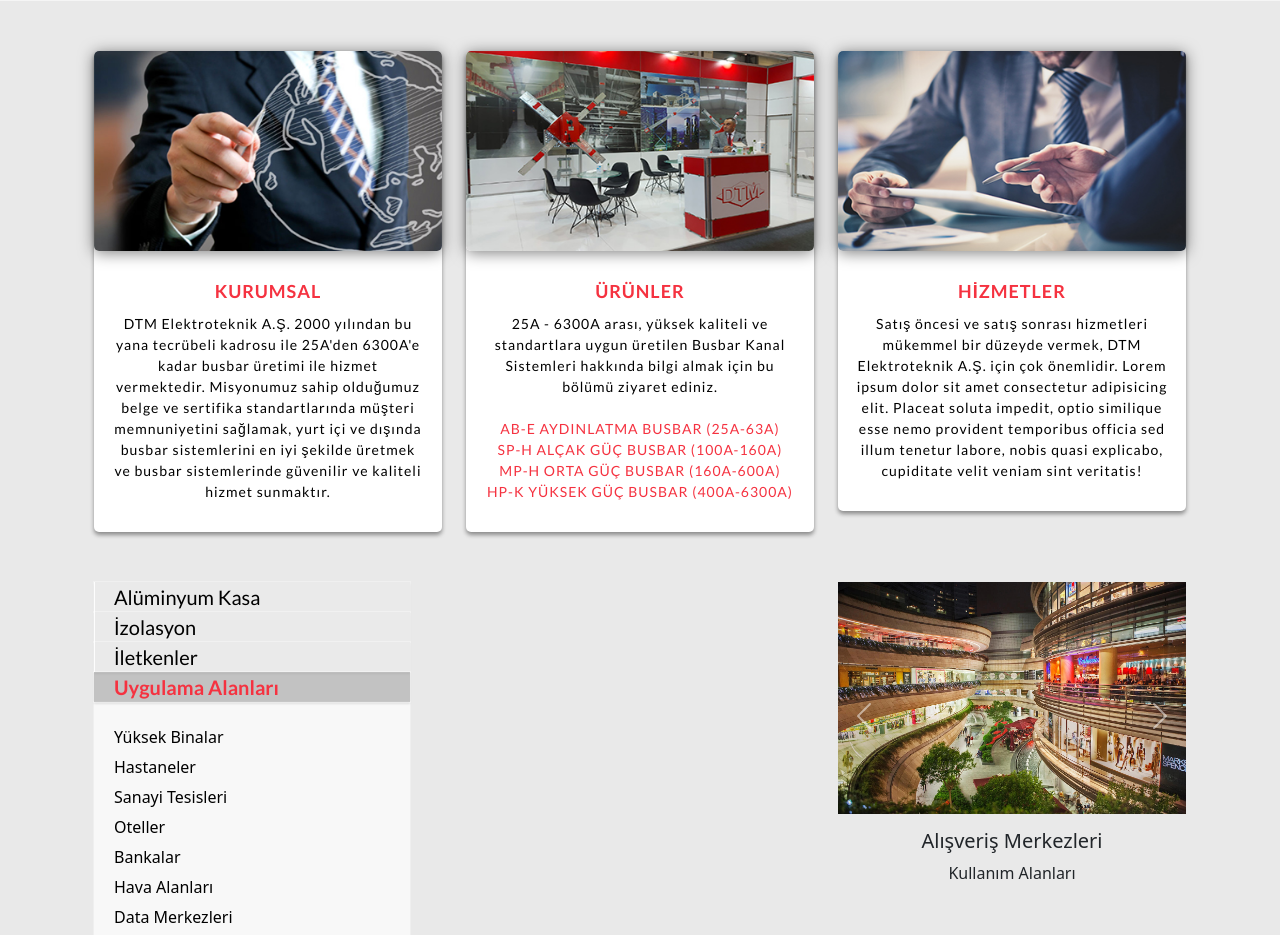
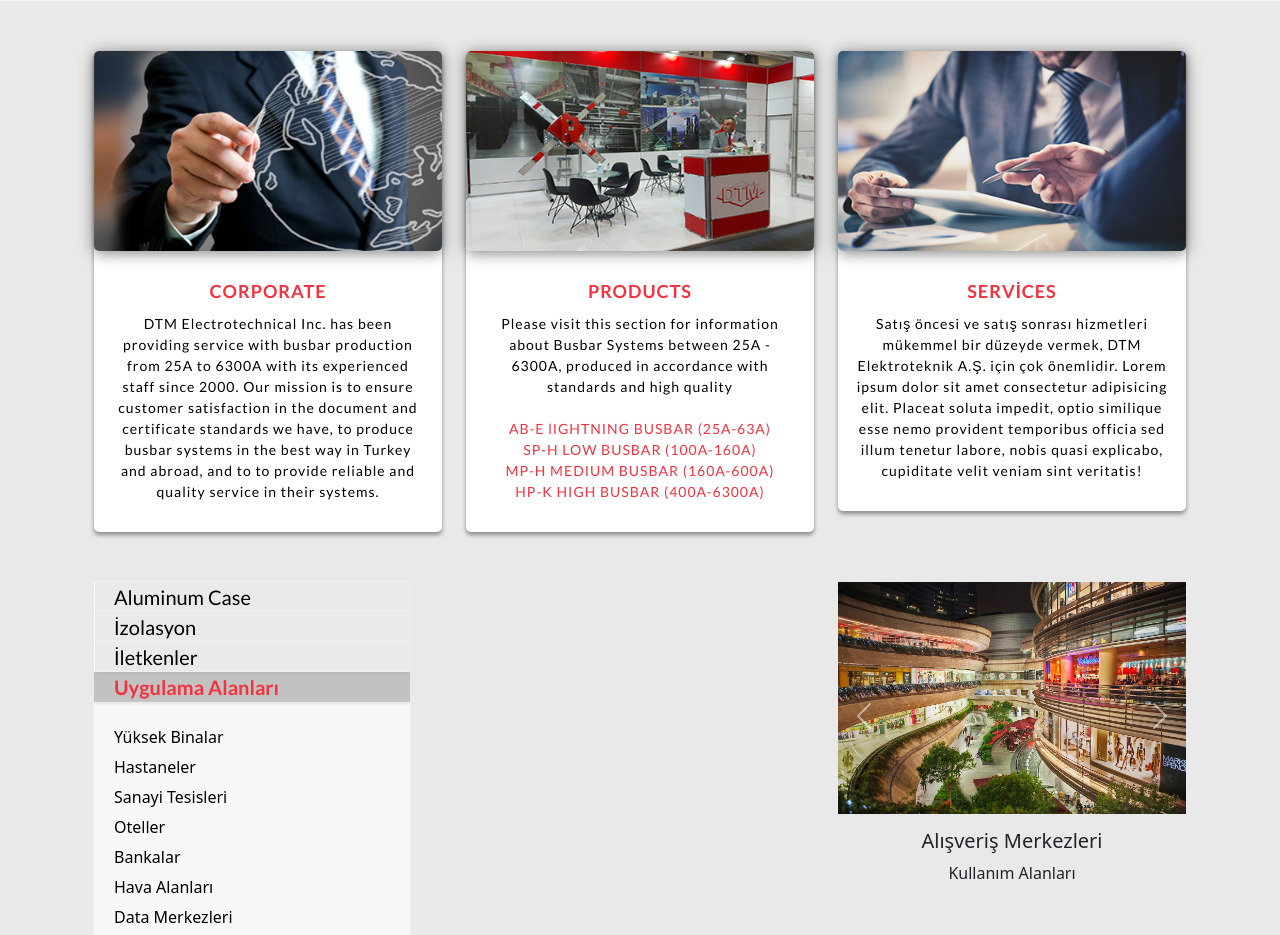
Before and after one commit to ozgurozbek/dtmelektroteknik, a Flask app: page / in a window 1280 px wide. Shown: the part 915-1850 px from the top of the page. Run offline with Flask 2, Linux system fonts and the light colour scheme; some libraries are stand-ins or nearby versions.

Commit message:
references images
also started the translations

```diff
--- a/main.py
+++ b/main.py
@@ -4,8 +4,18 @@ app = Flask(__name__)
 app.secret_key = 'random string'
 
 translations = [
-    ["tur","anasayfa","kurumsal"],
-    ["eng","homepage","corporate"]
+    ["tur","anasayfa","kurumsal",
+    "DTM Elektroteknik A.Ş. 2000 yılından bu yana tecrübeli kadrosu ile 25A'den 6300A'e kadar busbar üretimi ile hizmet vermektedir. Misyonumuz sahip olduğumuz belge ve sertifika standartlarında müşteri memnuniyetini sağlamak, yurt içi ve dışında busbar sistemlerini en iyi şekilde üretmek ve busbar sistemlerinde güvenilir ve kaliteli hizmet sunmaktır."
+    ,"ürünler","25A - 6300A arası, yüksek kaliteli ve standartlara uygun üretilen Busbar Kanal Sistemleri hakkında bilgi almak için bu bölümü ziyaret ediniz."
+    ,"AYDINLATMA","ALÇAK","ORTA","YÜKSEK","hizmetler","Satış öncesi ve satış sonrası hizmetleri mükemmel bir düzeyde vermek, DTM Elektroteknik A.Ş. için çok önemlidir. Lorem ipsum dolor sit amet consectetur adipisicing elit. Placeat soluta impedit, optio similique esse nemo provident temporibus officia sed illum tenetur labore, nobis quasi explicabo, cupiditate velit veniam sint veritatis!"
+    ,"Alüminyum Kasa","",""
+    ],
+    ["eng","homepage","corporate",
+    "DTM Electrotechnical Inc. has been providing service with busbar production from 25A to 6300A with its experienced staff since 2000. Our mission is to ensure customer satisfaction in the document and certificate standards we have, to produce busbar systems in the best way in Turkey and abroad, and to to provide reliable and quality service in their systems."
+    ,"products"," Please visit this section for information about Busbar Systems between 25A - 6300A, produced in accordance with standards and high quality"
+    ,"lIGHTNING","LOW","MEDIUM","HIGH","services","Satış öncesi ve satış sonrası hizmetleri mükemmel bir düzeyde vermek, DTM Elektroteknik A.Ş. için çok önemlidir. Lorem ipsum dolor sit amet consectetur adipisicing elit. Placeat soluta impedit, optio similique esse nemo provident temporibus officia sed illum tenetur labore, nobis quasi explicabo, cupiditate velit veniam sint veritatis!"
+    ,"Aluminum Case","",""
+    ]
 ]
 
 # 0: Tur, 1: Eng
--- a/templates/mainpage.html
+++ b/templates/mainpage.html
@@ -45,11 +45,8 @@
                 <img src="../static/img/icon-kurumsal.jpg" alt="" />
               </div>
               <div class="text-container">
-                <h6>KURUMSAL</h6>
-                <p> DTM Elektroteknik A.Ş. 2000 yılından bu yana tecrübeli kadrosu ile 25A'den 6300A'e kadar busbar
-                  üretimi ile hizmet vermektedir. Misyonumuz sahip olduğumuz belge ve sertifika standartlarında müşteri
-                  memnuniyetini sağlamak, yurt içi ve dışında busbar sistemlerini en iyi şekilde üretmek ve
-                  busbar sistemlerinde güvenilir ve kaliteli hizmet sunmaktır. </p>
+                <h6 style="text-transform:uppercase">{{ translation[2] }}</h6>
+                <p> {{ translation[3] }}</p>
               </div>
             </div>
           </div>
@@ -65,13 +62,12 @@
               <img src="../static/img/icon-products.jpg">
             </div>
             <div class="text-container">
-              <h6>ÜRÜNLER</h6>
-              <p>25A - 6300A arası, yüksek kaliteli ve standartlara uygun üretilen Busbar Kanal Sistemleri hakkında
-                bilgi almak için bu bölümü ziyaret ediniz. <br><br>
-                <a href="/products#product1">AB-E AYDINLATMA BUSBAR (25A-63A)</a> <br>
-                <a href="/products#product2">SP-H ALÇAK GÜÇ BUSBAR (100A-160A)</a> <br>
-                <a href="/products#product3">MP-H ORTA GÜÇ BUSBAR (160A-600A)</a> <br>
-                <a href="/products#product3">HP-K YÜKSEK GÜÇ BUSBAR (400A-6300A)</a>
+              <h6 style="text-transform:uppercase">{{ translation[4] }}</h6>
+              <p>{{ translation[5] }}<br><br>
+                <a href="/products#product1">AB-E {{ translation[6] }} BUSBAR (25A-63A)</a> <br>
+                <a href="/products#product2">SP-H {{ translation[7] }} BUSBAR (100A-160A)</a> <br>
+                <a href="/products#product3">MP-H {{ translation[8] }} BUSBAR (160A-600A)</a> <br>
+                <a href="/products#product3">HP-K {{ translation[9] }} BUSBAR (400A-6300A)</a>
               </p>
             </div>
           </div>
@@ -87,11 +83,8 @@
                 <img src="../static/img/icon-hizmetler.jpg" alt="" />
               </div>
               <div class="text-container">
-                <h6>hizmetler</h6>
-                <p>Satış öncesi ve satış sonrası hizmetleri mükemmel bir düzeyde vermek, DTM Elektroteknik A.Ş. için çok
-                  önemlidir. Lorem ipsum dolor sit amet consectetur adipisicing elit. Placeat soluta impedit, optio
-                  similique esse nemo provident temporibus officia sed illum tenetur labore, nobis quasi explicabo,
-                  cupiditate velit veniam sint veritatis!</p>
+                <h6>{{ translation[10] }}</h6>
+                <p>{{ translation[11] }}</p>
               </div>
             </div>
           </div>
@@ -102,7 +95,7 @@
       <section id="acccc" class="ac-container col-xs-12 col-sm-12 col-md-6 col-lg-4 ">
         <div>
           <input id="ac-1" name="accordion-1" type="radio">
-          <label for="ac-1">Alüminyum Kasa</label>
+          <label for="ac-1">{{ translation[12] }}</label>
           <article class="ac-alk">
             <p>Hafif Ağırlık <br>
               Korozyon Direnci <br>
```
Also changed, not shown: templates/referanslar.html (+39 -39 lines), static/img/refer/adanaadaletsarayi.jpg, static/img/refer/baofresidence.jpg, static/img/refer/ganjanlife.jpg, static/img/refer/gebzemetro.jpeg, static/img/refer/hayatkalip.jpg (deleted), static/img/refer/kartaladaletsarayi.jpg, static/img/refer/kenyamerkezbankasi.png (added), static/img/refer/liveterrace.png, static/img/refer/skysuitekartal.jpg, static/img/refer/ttkule.jpg, 2 other files.
